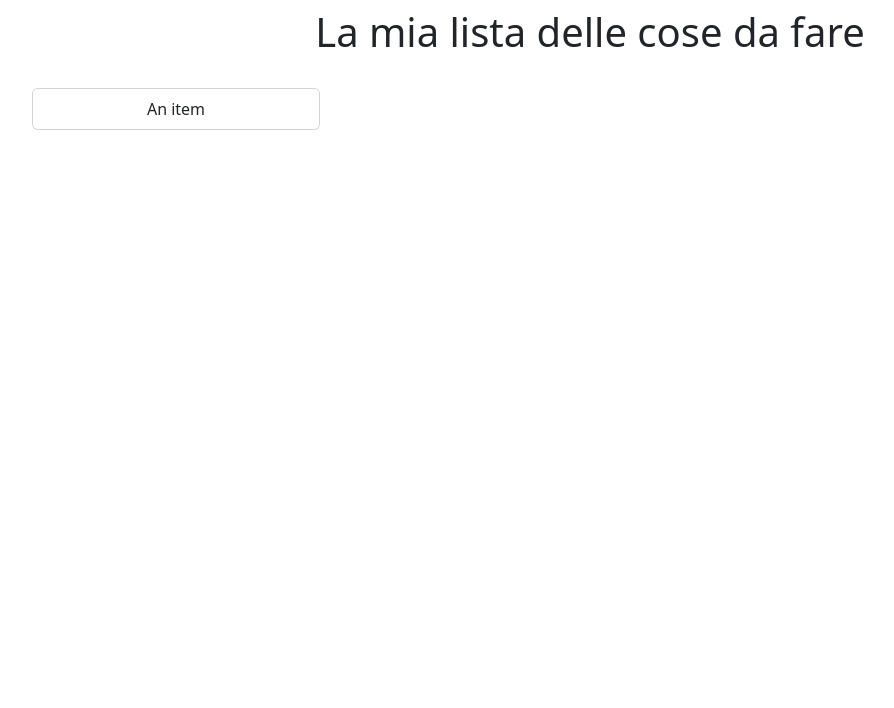
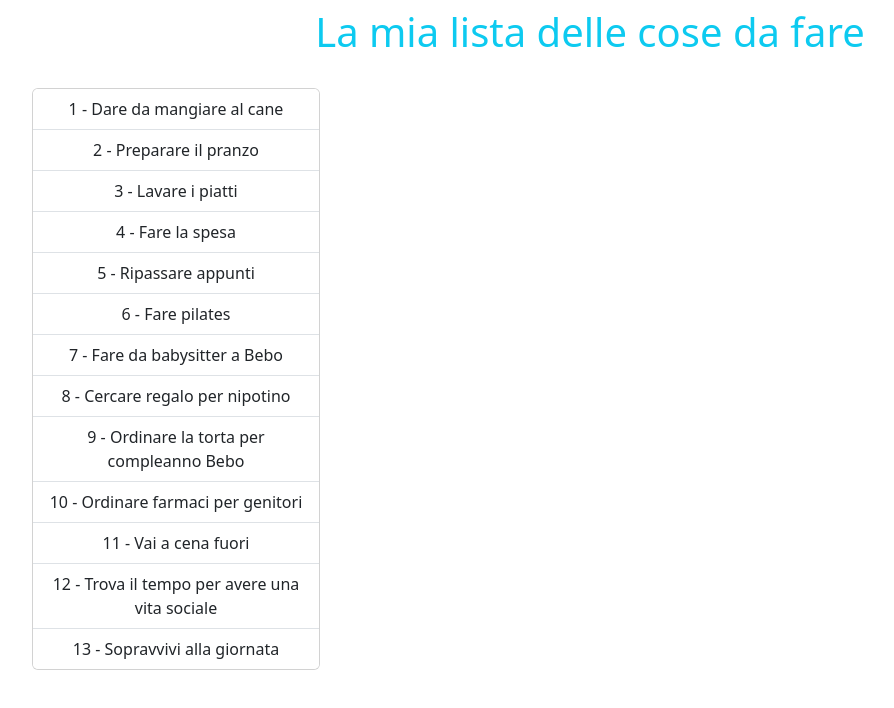
Before and after one commit to GinaTovarAlmario/vue-todolist, a plain HTML site: page inex.html in a window 1280 px wide. Shown: the whole page, without its empty margins (50-944 px from the left). Drawn offline with nearby package versions, Linux system fonts and the light colour scheme.

Commit message:
added a <li> for every item om my todolist

```diff
--- a/inex.html
+++ b/inex.html
@@ -15,7 +15,7 @@
 </head>
 <body>
     <div id="app">
-        <header class="container text-center mt-2">
+        <header class="container text-center mt-2 text-info">
             <h1 class="fs-bold">La mia lista delle cose da fare</h1>
         </header>
         <main class="container">
@@ -23,7 +23,9 @@
                 <div class="col mt-4">
                     <div class="card" style="width: 18rem;">
                         <ul class="list-group list-group-flush">
-                          <li class="list-group-item">An item</li>
+                          <li class="list-group-item" v-for="(todoItem,index) in todoList">
+                            {{index+1}} - {{todoItem.text}}
+                          </li>
                         </ul>
                       </div>
                 </div>
```
